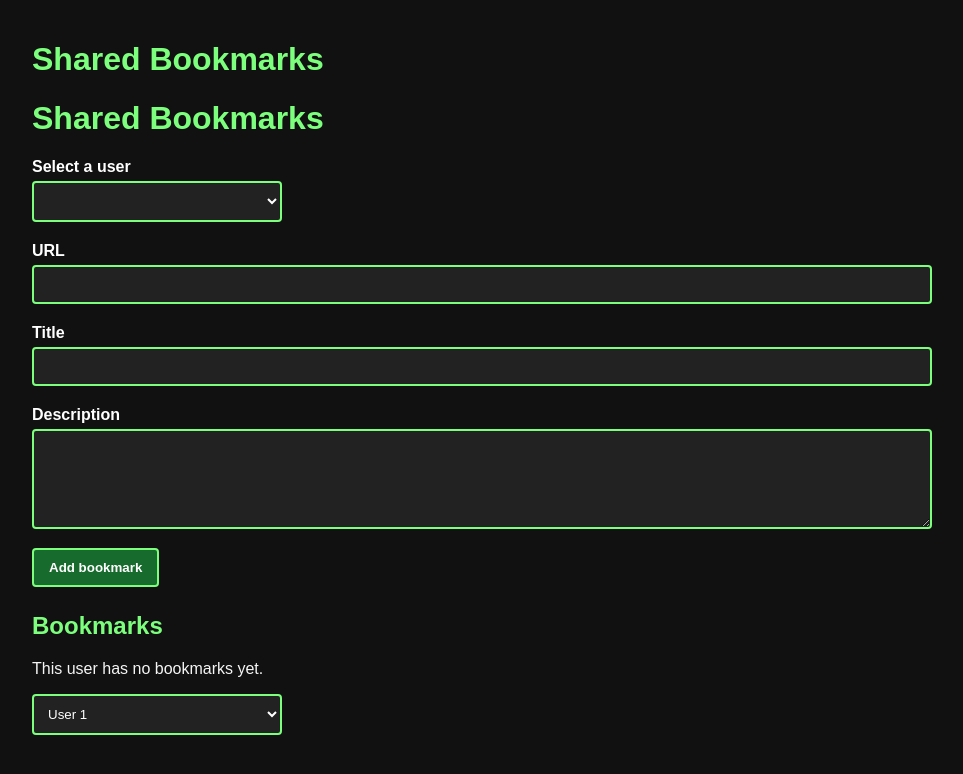
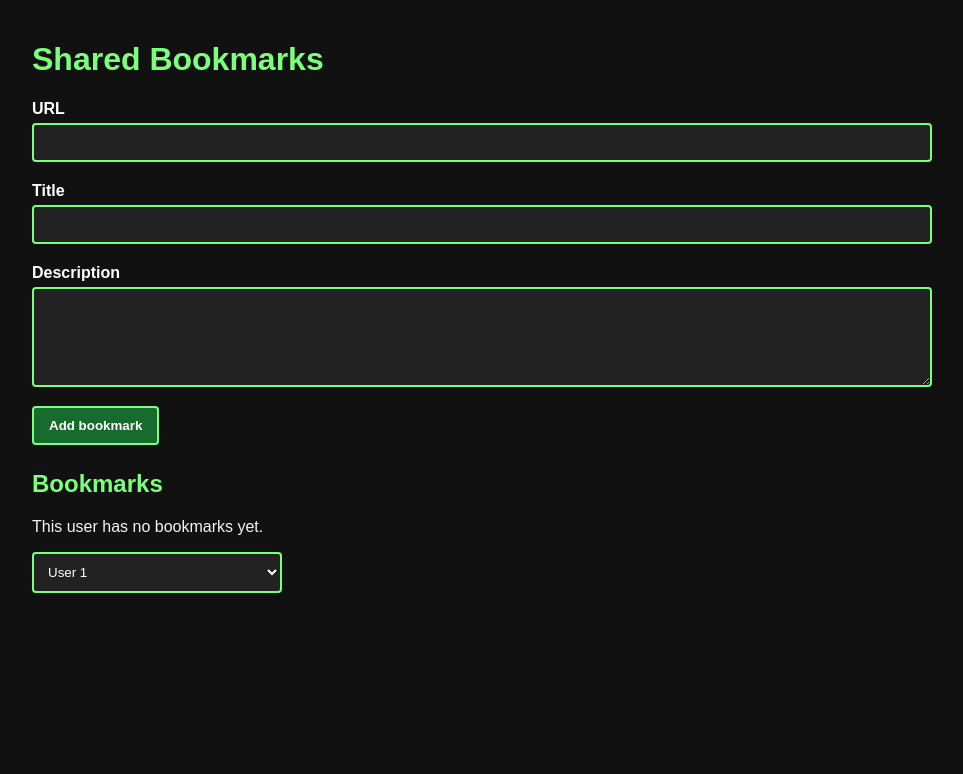
Before and after one commit to Tobias-Amaechina/Shared-Bookmarks, a website with bundled scripts: page index.html in a window 1280 px wide. Shown: the whole page, without its empty margins (158-1121 px from the left). Built offline with nearby package versions, Linux system fonts and the light colour scheme.

Commit message:
Revert " updated the select element in html"

```diff
--- a/index.html
+++ b/index.html
@@ -10,11 +10,6 @@
     <h1>Shared Bookmarks</h1>
 
     <main>
-      <h1>Shared Bookmarks</h1>
-
-<label for="user-select">Select a user</label>
-<select id="user-select"></select>
-
       <form id="bookmark-form">
         <label for="url">URL</label>
         <input id="url" name="url" type="url" required />
```
